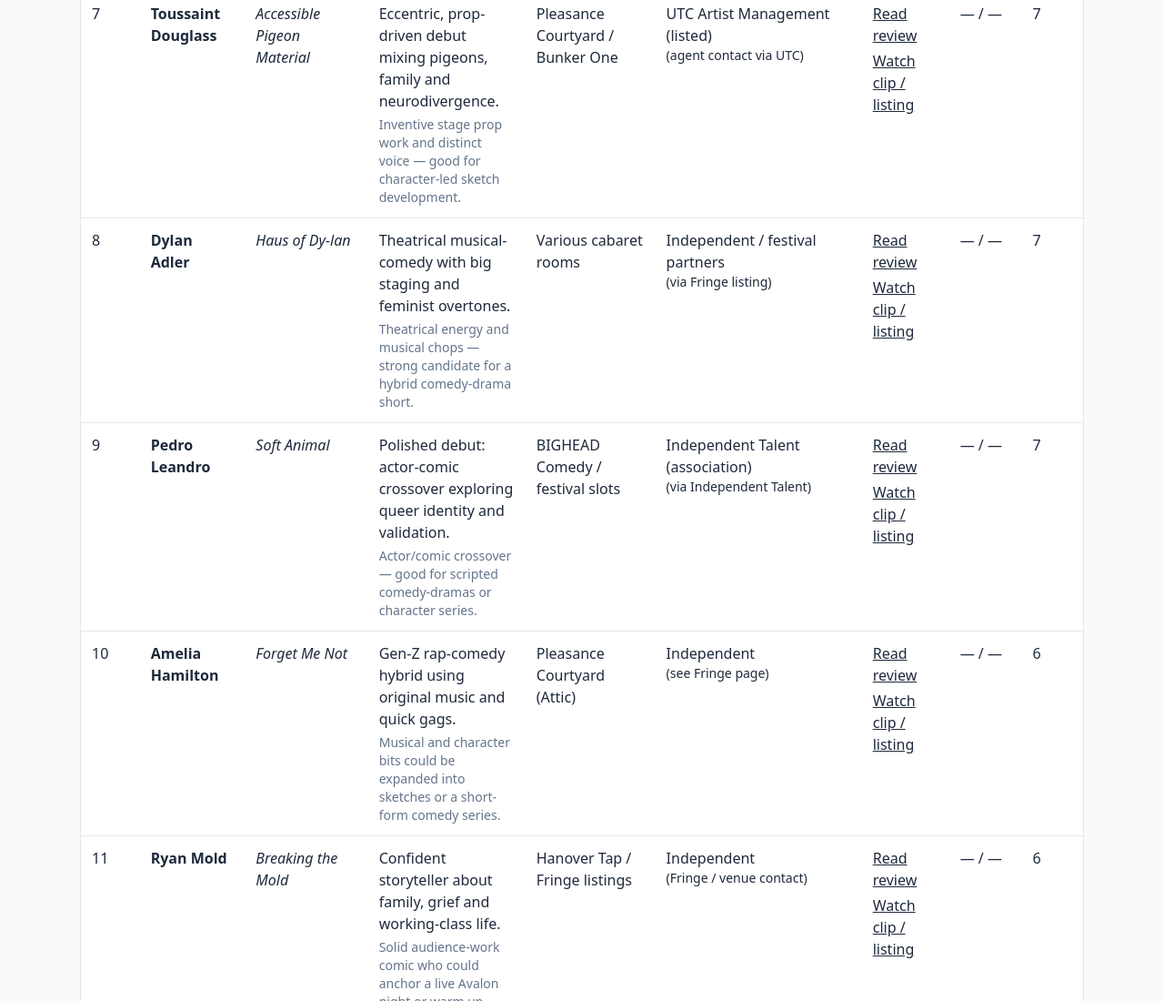
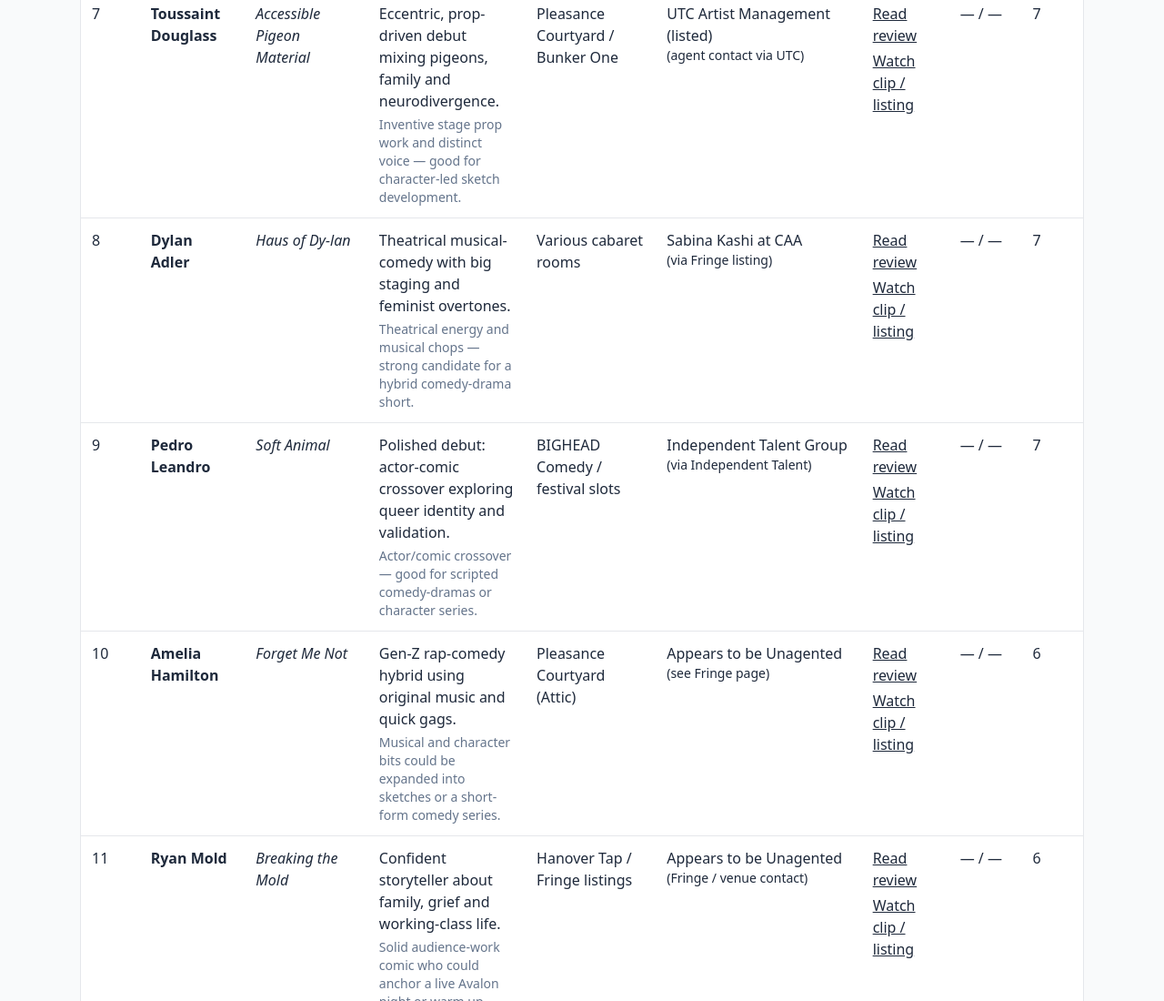
Before and after one commit to jesfa-code/avalon-fringe-pipeline, a plain HTML site: page index.html in a window 1280 px wide. Shown: the part 1700-2800 px from the top of the page at 91% size. Drawn offline with nearby package versions, Linux system fonts and the light colour scheme.

Commit message:
Update index.html update to agents

```diff
--- a/index.html
+++ b/index.html
@@ -62,18 +62,18 @@
 
 <script>
 const DATA = [
-  {"id":1,"name":"Ayo Adenekan","show":"Black Mediocrity","about":"Personal storytelling about growing up Black & queer in Edinburgh.","agent":"Independent","email":"ayoadenekan767@gmail.com","venues":"Monkey Barrel / Brass Tacks / The Tron","soldOutCount":22,"addedShows":3,"review":"https://festmag.com/2025/08/03/review-ayo-adenekan-black-mediocrity/","clip":"https://www.tiktok.com/@zai_swanzy/video/7539470786516634902","developPotential":8,"notes":"Strong local sell-outs; warm, character-led writing — good for live special or pilot development."},
+  {"id":1,"name":"Ayo Adenekan","show":"Black Mediocrity","about":"Personal storytelling about growing up Black & queer in Edinburgh.","agent":"Appears to be Unagented","email":"ayoadenekan767@gmail.com","venues":"Monkey Barrel / Brass Tacks / The Tron","soldOutCount":22,"addedShows":3,"review":"https://festmag.com/2025/08/03/review-ayo-adenekan-black-mediocrity/","clip":"https://www.tiktok.com/@zai_swanzy/video/7539470786516634902","developPotential":8,"notes":"Strong local sell-outs; warm, character-led writing — good for live special or pilot development."},
   {"id":2,"name":"Toussaint Douglass","show":"Accessible Pigeon Material","about":"Eccentric, prop-driven debut mixing pigeons, family and neurodivergence.","agent":"UTC Artist Management (listed)","email":"(agent contact via UTC)","venues":"Pleasance Courtyard / Bunker One","soldOutCount":null,"addedShows":null,"review":"https://www.theguardian.com/stage/2025/aug/08/toussaint-douglass-accessible-pigeon-material-review-pleasance-courtyard-edinburgh","clip":"https://www.youtube.com/results?search_query=Toussaint+Douglass+Accessible+Pigeon+Material","developPotential":7,"notes":"Inventive stage prop work and distinct voice — good for character-led sketch development."},
-  {"id":3,"name":"Amelia Hamilton","show":"Forget Me Not","about":"Gen-Z rap-comedy hybrid using original music and quick gags.","agent":"Independent","email":"(see Fringe page)","venues":"Pleasance Courtyard (Attic)","soldOutCount":null,"addedShows":null,"review":"https://www.chortle.co.uk/review/2025/08/01/58633/amelia_hamilton%3A_forget_me_not","clip":"https://www.youtube.com/results?search_query=Amelia+Hamilton+Forget+Me+Not","developPotential":6,"notes":"Musical and character bits could be expanded into sketches or a short-form comedy series."},
+  {"id":3,"name":"Amelia Hamilton","show":"Forget Me Not","about":"Gen-Z rap-comedy hybrid using original music and quick gags.","agent":"Appears to be Unagented","email":"(see Fringe page)","venues":"Pleasance Courtyard (Attic)","soldOutCount":null,"addedShows":null,"review":"https://www.chortle.co.uk/review/2025/08/01/58633/amelia_hamilton%3A_forget_me_not","clip":"https://www.youtube.com/results?search_query=Amelia+Hamilton+Forget+Me+Not","developPotential":6,"notes":"Musical and character bits could be expanded into sketches or a short-form comedy series."},
   {"id":4,"name":"Ola Labib","show":"Dispersible","about":"Ex-NHS pharmacist turned comedian: sharp satire about TV industry & diaspora life.","agent":"UTC Artist Management","email":"(publicist via Soho/Theatre listings)","venues":"Soho Theatre / festival circuit (Non-Edinburgh Fringe Addition)","soldOutCount":null,"addedShows":null,"review":"https://sohotheatre.com/events/ola-labib-dispersible/","clip":"https://www.youtube.com/watch?v=K3_oxIzhrF4","developPotential":9,"notes":"Has TV credits and pilot potential; good candidate for scripted comedy development."},
   {"id":5,"name":"Cat Cohen","show":"Broad Strokes","about":"Cabaret-comedy blend: songs + stand-up and character work with big stagecraft.","agent":"US management Brian Boone at CAA","email":"(via official site)","venues":"Pleasance Courtyard / cabaret slots","soldOutCount":null,"addedShows":null,"review":"https://www.theguardian.com/stage/2025/aug/06/cat-cohen-broad-strokes-review-pleasance-courtyard-edinburgh","clip":"https://www.youtube.com/results?search_query=Cat+Cohen+comedy","developPotential":8,"notes":"Strong performer with musical/comedic storytelling — good for live special or hybrid TV format."},
-  {"id":6,"name":"Ayoade Bamgboye","show":"Swings and Roundabouts","about":"A commanding debut mixing accents, character work and dramatic comedy.","agent":"Independent Talent (listed)","email":"(agent via Independent Talent)","venues":"Pleasance Courtyard","soldOutCount":null,"addedShows":null,"review":"https://www.theguardian.com/stage/2025/aug/17/ayoade-bamgboye-swings-and-roundabouts-review-commanding-comics-thrilling-debut","clip":"https://www.edfringe.com/tickets/whats-on/ayoade-bamgboye-swings-and-roundabouts","developPotential":9,"notes":"Best Newcomer buzz and theatrical range — prime for scripted development or character-led pilot."},
-  {"id":7,"name":"Sam Nicoresti","show":"Baby Doomer","about":"High-joke density stand-up with emotional core; deals with trans experience and PTSD.","agent":"Ebdon Management (listed)","email":"(via Ebdon)","venues":"Pleasance Courtyard","soldOutCount":null,"addedShows":null,"review":"https://www.theguardian.com/stage/2025/aug/16/sam-nicoresti-review-pleasance-courtyard-edinburgh","clip":"https://www.youtube.com/results?search_query=Sam+Nicoresti+Baby+Doomer","developPotential":9,"notes":"Major award attention — strong profile for touring, specials and development deals."},
-  {"id":8,"name":"Ryan Mold","show":"Breaking the Mold","about":"Confident storyteller about family, grief and working-class life.","agent":"Independent","email":"(Fringe / venue contact)","venues":"Hanover Tap / Fringe listings","soldOutCount":null,"addedShows":null,"review":"https://theqr.co.uk/2025/08/29/edfringe-review-ryan-mold-breaking-the-mold/","clip":"https://www.edfringe.com/tickets/whats-on/ryan-mold-breaking-the-mold","developPotential":6,"notes":"Solid audience-work comic who could anchor a live Avalon night or warm up tours."},
-  {"id":9,"name":"Britt Migs","show":"Dolphin Mode","about":"Dark, energetic debut mixing personal trauma and musical staging.","agent":"Independent","email":"(see Fringe profile)","venues":"Buttercup / Fringe rooms","soldOutCount":null,"addedShows":null,"review":"https://theqr.co.uk/2025/07/31/edfringe-review-britt-migs-dolphin-mode/","clip":"https://www.youtube.com/results?search_query=Britt+Migs+comedy","developPotential":6,"notes":"Strong performative identity; good for alternative cabaret or character shorts."},
-  {"id":10,"name":"Dylan Adler","show":"Haus of Dy-lan","about":"Theatrical musical-comedy with big staging and feminist overtones.","agent":"Independent / festival partners","email":"(via Fringe listing)","venues":"Various cabaret rooms","soldOutCount":null,"addedShows":null,"review":"https://www.bingefringe.com/2025/08/28/review-haus-of-dy-lan-dylan-adler-edfringe-2025/","clip":"https://www.youtube.com/results?search_query=Dylan+Adler+Haus+of+Dy-lan","developPotential":7,"notes":"Theatrical energy and musical chops — strong candidate for a hybrid comedy-drama short."},
-  {"id":11,"name":"Pedro Leandro","show":"Soft Animal","about":"Polished debut: actor-comic crossover exploring queer identity and validation.","agent":"Independent Talent (association)","email":"(via Independent Talent)","venues":"BIGHEAD Comedy / festival slots","soldOutCount":null,"addedShows":null,"review":"https://www.bingefringe.com/2025/08/19/review-pedro-leandro-soft-animal-bighead-comedy-in-association-with-independent-talent-group-edfringe-2025/","clip":"https://www.youtube.com/watch?v=il1KdpeMPK4","developPotential":7,"notes":"Actor/comic crossover — good for scripted comedy-dramas or character series."},
-  {"id":12,"name":"Elouise Eftos","show":"Australia's First Attractive Comedian","about":"Provocative, theatrical debut — feminist and performance-led comedy.","agent":"Independent / Australian festival links","email":"(via Fringe listing)","venues":"Pleasance Courtyard (Below)","soldOutCount":null,"addedShows":null,"review":"https://www.theguardian.com/stage/2025/aug/21/elouise-eftos-australias-first-attractive-comedian-review-fabulously-provocative-jokes","clip":"https://www.edfringe.com/tickets/whats-on/elouise-eftos-australias-first-attractive-comedian","developPotential":8,"notes":"Award-winning buzz in Australia — a good candidate for international Avalon showcases."}
+  {"id":6,"name":"Ayoade Bamgboye","show":"Swings and Roundabouts","about":"A commanding debut mixing accents, character work and dramatic comedy.","agent":"Independent Talent Group","email":"(agent via Independent Talent)","venues":"Pleasance Courtyard","soldOutCount":null,"addedShows":null,"review":"https://www.theguardian.com/stage/2025/aug/17/ayoade-bamgboye-swings-and-roundabouts-review-commanding-comics-thrilling-debut","clip":"https://www.edfringe.com/tickets/whats-on/ayoade-bamgboye-swings-and-roundabouts","developPotential":9,"notes":"Best Newcomer buzz and theatrical range — prime for scripted development or character-led pilot."},
+  {"id":7,"name":"Sam Nicoresti","show":"Baby Doomer","about":"High-joke density stand-up with emotional core; deals with trans experience and PTSD.","agent":"Ebdon Management","email":"(via Ebdon)","venues":"Pleasance Courtyard","soldOutCount":null,"addedShows":null,"review":"https://www.theguardian.com/stage/2025/aug/16/sam-nicoresti-review-pleasance-courtyard-edinburgh","clip":"https://www.youtube.com/results?search_query=Sam+Nicoresti+Baby+Doomer","developPotential":9,"notes":"Major award attention — strong profile for touring, specials and development deals."},
+  {"id":8,"name":"Ryan Mold","show":"Breaking the Mold","about":"Confident storyteller about family, grief and working-class life.","agent":"Appears to be Unagented","email":"(Fringe / venue contact)","venues":"Hanover Tap / Fringe listings","soldOutCount":null,"addedShows":null,"review":"https://theqr.co.uk/2025/08/29/edfringe-review-ryan-mold-breaking-the-mold/","clip":"https://www.edfringe.com/tickets/whats-on/ryan-mold-breaking-the-mold","developPotential":6,"notes":"Solid audience-work comic who could anchor a live Avalon night or warm up tours."},
+  {"id":9,"name":"Britt Migs","show":"Dolphin Mode","about":"Dark, energetic debut mixing personal trauma and musical staging.","agent":"Appears to be Unagented","email":"(see Fringe profile)","venues":"Buttercup / Fringe rooms","soldOutCount":null,"addedShows":null,"review":"https://theqr.co.uk/2025/07/31/edfringe-review-britt-migs-dolphin-mode/","clip":"https://www.youtube.com/results?search_query=Britt+Migs+comedy","developPotential":6,"notes":"Strong performative identity; good for alternative cabaret or character shorts."},
+  {"id":10,"name":"Dylan Adler","show":"Haus of Dy-lan","about":"Theatrical musical-comedy with big staging and feminist overtones.","agent":"Sabina Kashi at CAA","email":"(via Fringe listing)","venues":"Various cabaret rooms","soldOutCount":null,"addedShows":null,"review":"https://www.bingefringe.com/2025/08/28/review-haus-of-dy-lan-dylan-adler-edfringe-2025/","clip":"https://www.youtube.com/results?search_query=Dylan+Adler+Haus+of+Dy-lan","developPotential":7,"notes":"Theatrical energy and musical chops — strong candidate for a hybrid comedy-drama short."},
+  {"id":11,"name":"Pedro Leandro","show":"Soft Animal","about":"Polished debut: actor-comic crossover exploring queer identity and validation.","agent":"Independent Talent Group","email":"(via Independent Talent)","venues":"BIGHEAD Comedy / festival slots","soldOutCount":null,"addedShows":null,"review":"https://www.bingefringe.com/2025/08/19/review-pedro-leandro-soft-animal-bighead-comedy-in-association-with-independent-talent-group-edfringe-2025/","clip":"https://www.youtube.com/watch?v=il1KdpeMPK4","developPotential":7,"notes":"Actor/comic crossover — good for scripted comedy-dramas or character series."},
+  {"id":12,"name":"Elouise Eftos","show":"Australia's First Attractive Comedian","about":"Provocative, theatrical debut — feminist and performance-led comedy.","agent":"Century Comedy (Australian agency)","email":"(via Fringe listing)","venues":"Pleasance Courtyard (Below)","soldOutCount":null,"addedShows":null,"review":"https://www.theguardian.com/stage/2025/aug/21/elouise-eftos-australias-first-attractive-comedian-review-fabulously-provocative-jokes","clip":"https://www.edfringe.com/tickets/whats-on/elouise-eftos-australias-first-attractive-comedian","developPotential":8,"notes":"Award-winning buzz in Australia — a good candidate for international Avalon showcases."}
 ];
 
 function renderTable(rows) {
```
